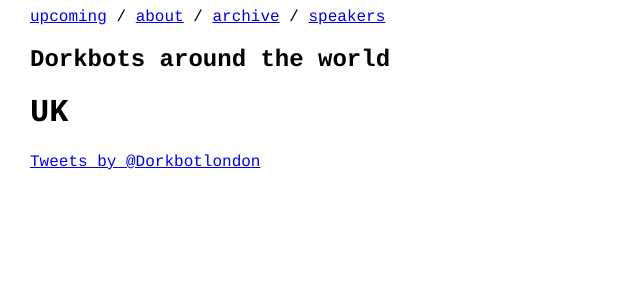
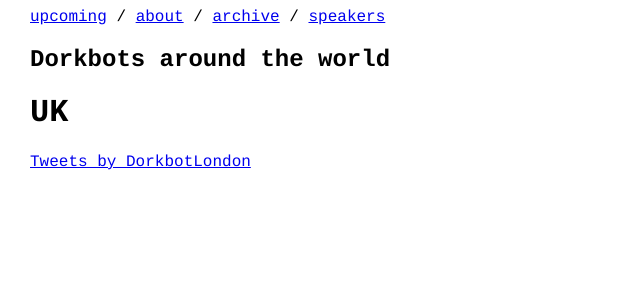
Before and after one commit to dorkbotlondon/dorkbotlondon.github.io, a Jekyll site: the page built from world.html, in a window 1280 px wide. Shown: the top 300 px of the page, without its empty margins (0-640 px from the left). Built offline with Jekyll 4.4.1, drawn with Linux system fonts in a browser that asks for light colours; Markdown is read by kramdown in place of the engine named in the settings; comment, search, counter and statistics services are not loaded.

Commit message:
Update world.html

```diff
--- a/world.html
+++ b/world.html
@@ -6,4 +6,4 @@ permalink: /credits/
 
 <h1>UK</h1>
 
-<div><a class="twitter-timeline" href="https://twitter.com/Dorkbotlondon" data-tweet-limit="1" data-width="520" data-height="400">Tweets by @Dorkbotlondon</a></div>
+<a class="twitter-timeline" href="https://twitter.com/DorkbotLondon?ref_src=twsrc%5Etfw">Tweets by DorkbotLondon</a> <script async src="https://platform.twitter.com/widgets.js" charset="utf-8"></script>
```
